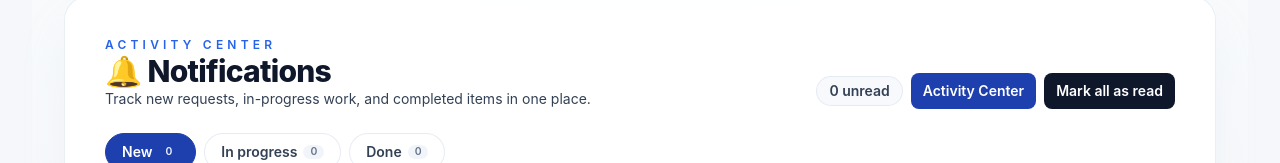
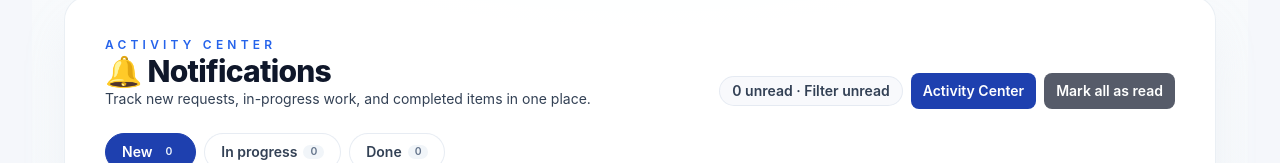
Before and after one commit to Amidoukone/Teranga, a React (Create React App) app in the folder frontend/: page /notifications in a window 1280 px wide. Shown: the part 137-300 px from the top of the page. Built offline with nearby package versions, Linux system fonts and the light colour scheme; no server answers; sample sign-in values are in the browser's storage.

Commit message:
Fixing some bugs in notification page

```diff
--- a/frontend/src/i18n/locales/en.js
+++ b/frontend/src/i18n/locales/en.js
@@ -2754,6 +2754,8 @@ const en = {
       "Track new requests, in-progress work, and completed items in one place.",
     unreadCount: "{{count}} unread",
     unreadCount_other: "{{count}} unread",
+    filterUnread: "Filter unread",
+    resetUnreadFilter: "Reset filter",
     markAllRead: "Mark all as read",
     tabs: {
       new: "New",
--- a/frontend/src/i18n/locales/fr.js
+++ b/frontend/src/i18n/locales/fr.js
@@ -2766,6 +2766,8 @@ const fr = {
       "Suivez les nouvelles demandes, celles en cours et celles terminées en un seul endroit.",
     unreadCount: "{{count}} non lue",
     unreadCount_other: "{{count}} non lues",
+    filterUnread: "Filtrer non lues",
+    resetUnreadFilter: "Réinitialiser filtre",
     markAllRead: "Tout marquer comme lu",
     tabs: {
       new: "Nouvelles",
--- a/frontend/src/pages/NotificationsPage.jsx
+++ b/frontend/src/pages/NotificationsPage.jsx
@@ -7,9 +7,12 @@ import {
   markAllNotificationsRead,
   markNotificationRead,
 } from "../services/notifications";
+import { getLocalUser } from "../services/auth";
 import PaginationBar from "../components/PaginationBar";
 import { useLocale } from "../i18n/useLocale";
 import { formatStatus } from "../utils/labels";
+import { normalizeRole } from "../utils/role";
+import { notify } from "../utils/notify";
 
 const PROGRESS_TABS = [
   { key: "new", labelKey: "notifications.tabs.new" },
@@ -21,11 +24,18 @@ export default function NotificationsPage() {
   const { t } = useTranslation();
   const { formatDate } = useLocale();
   const navigate = useNavigate();
+  const currentUserRole = useMemo(
+    () => normalizeRole(getLocalUser()?.role),
+    []
+  );
 
   const [progress, setProgress] = useState("new");
+  const [statusFilter, setStatusFilter] = useState("all");
   const [items, setItems] = useState([]);
   const [summary, setSummary] = useState({ unread: 0, byProgress: {} });
   const [loading, setLoading] = useState(false);
+  const [markingAll, setMarkingAll] = useState(false);
+  const [markingOneIds, setMarkingOneIds] = useState({});
   const [page, setPage] = useState(1);
   const [pageSize, setPageSize] = useState(10);
   const [pagination, setPagination] = useState({ page: 1, limit: 10, total: 0 });
@@ -47,6 +57,7 @@ export default function NotificationsPage() {
       setLoading(true);
       const data = await getNotifications({
         progress,
+        status: statusFilter === "all" ? undefined : statusFilter,
         page,
         limit: pageSize,
       });
@@ -67,7 +78,7 @@ export default function NotificationsPage() {
     } finally {
       setLoading(false);
     }
-  }, [page, pageSize, progress]);
+  }, [page, pageSize, progress, statusFilter]);
 
   useEffect(() => {
     loadSummary();
@@ -91,7 +102,7 @@ export default function NotificationsPage() {
 
   useEffect(() => {
     setPage(1);
-  }, [progress, pageSize]);
+  }, [progress, statusFilter, pageSize]);
 
   const totalItems = useMemo(
     () => pagination?.total ?? pagination?.count ?? items.length,
@@ -138,41 +149,90 @@ export default function NotificationsPage() {
 
   const handleMarkRead = useCallback(
     async (id) => {
+      if (!id || markingOneIds[id]) return;
       try {
+        setMarkingOneIds((prev) => ({ ...prev, [id]: true }));
         await markNotificationRead(id);
         setItems((prev) =>
           prev.map((n) => (n.id === id ? { ...n, status: "read" } : n))
         );
-        await loadSummary();
+        await Promise.all([loadSummary(), loadItems()]);
+        notify(
+          t("notifications.markReadSuccess", {
+            defaultValue: "Notification marquée comme lue.",
+          }),
+          { type: "success" }
+        );
         if (typeof window !== "undefined") {
           window.dispatchEvent(new Event("notifications:refresh"));
         }
       } catch (e) {
         console.error("❌ mark notification read:", e);
+        notify(
+          t("notifications.markReadError", {
+            defaultValue: "Impossible de marquer cette notification comme lue.",
+          }),
+          { type: "error" }
+        );
+      } finally {
+        setMarkingOneIds((prev) => {
+          const next = { ...prev };
+          delete next[id];
+          return next;
+        });
       }
     },
-    [loadSummary]
+    [loadItems, loadSummary, markingOneIds, t]
   );
 
   const handleMarkAllRead = useCallback(async () => {
+    if (markingAll) return;
+    if ((summary.unread || 0) <= 0) {
+      notify(
+        t("notifications.nothingToMark", {
+          defaultValue: "Aucune notification non lue à marquer.",
+        }),
+        { type: "info" }
+      );
+      return;
+    }
+
     try {
+      setMarkingAll(true);
       await markAllNotificationsRead();
       setItems((prev) => prev.map((n) => ({ ...n, status: "read" })));
-      await loadSummary();
+      await Promise.all([loadSummary(), loadItems()]);
+      notify(
+        t("notifications.markAllReadSuccess", {
+          defaultValue: "Toutes les notifications sont maintenant lues.",
+        }),
+        { type: "success" }
+      );
       if (typeof window !== "undefined") {
         window.dispatchEvent(new Event("notifications:refresh"));
       }
     } catch (e) {
       console.error("❌ mark all notifications read:", e);
+      notify(
+        t("notifications.markAllReadError", {
+          defaultValue: "Erreur lors du marquage global des notifications.",
+        }),
+        { type: "error" }
+      );
+    } finally {
+      setMarkingAll(false);
     }
-  }, [loadSummary]);
+  }, [loadItems, loadSummary, markingAll, summary.unread, t]);
 
-  const resolveLink = useCallback((n) => {
+  const resolveLink = useCallback(
+    (n) => {
       if (!n) return "/dashboard";
       if (n.entityType === "order") return n.entityId ? `/orders/${n.entityId}` : "/orders";
       if (n.entityType === "project") return n.entityId ? `/projects/${n.entityId}` : "/projects";
       if (n.entityType === "task") return "/tasks";
-    if (n.entityType === "service") return "/services";
+      if (n.entityType === "service") {
+        return currentUserRole === "agent" ? "/agent/services" : "/services";
+      }
       if (n.entityType === "evidence") {
         const taskId = n?.metadata?.taskId;
         const orderId = n?.metadata?.orderId;
@@ -180,7 +240,9 @@ export default function NotificationsPage() {
         if (orderId) return `/orders/${orderId}`;
       }
       return "/dashboard";
-  }, []);
+    },
+    [currentUserRole]
+  );
 
   return (
     <div className="app-page-wrap">
@@ -199,9 +261,28 @@ export default function NotificationsPage() {
           </div>
 
           <div className="flex flex-wrap items-center gap-2">
-            <span className="app-toolbar-pill">
-              {t("notifications.unreadCount", { count: summary.unread || 0 })}
-            </span>
+            <button
+              type="button"
+              onClick={() =>
+                setStatusFilter((prev) => (prev === "unread" ? "all" : "unread"))
+              }
+              className={[
+                "app-toolbar-pill transition",
+                statusFilter === "unread"
+                  ? "ring-2 ring-primary/40 bg-primary/10 text-primary"
+                  : "",
+              ].join(" ")}
+              title={
+                statusFilter === "unread"
+                  ? t("notifications.resetUnreadFilter")
+                  : t("notifications.filterUnread")
+              }
+            >
+              {t("notifications.unreadCount", { count: summary.unread || 0 })} ·{" "}
+              {statusFilter === "unread"
+                ? t("notifications.resetUnreadFilter")
+                : t("notifications.filterUnread")}
+            </button>
             <button
               onClick={() => navigate("/activities")}
               className="app-btn-primary"
@@ -210,9 +291,17 @@ export default function NotificationsPage() {
             </button>
             <button
               onClick={handleMarkAllRead}
-              className="app-btn-neutral"
+              disabled={markingAll || (summary.unread || 0) <= 0}
+              className={[
+                "app-btn-neutral",
+                markingAll || (summary.unread || 0) <= 0
+                  ? "opacity-60 cursor-not-allowed"
+                  : "",
+              ].join(" ")}
             >
-              {t("notifications.markAllRead")}
+              {markingAll
+                ? t("common.loading", { defaultValue: "Chargement..." })
+                : t("notifications.markAllRead")}
             </button>
           </div>
         </div>
@@ -352,10 +441,14 @@ export default function NotificationsPage() {
                     </button>
                     {n.status !== "read" && (
                       <button
+                        type="button"
                         onClick={() => handleMarkRead(n.id)}
+                        disabled={Boolean(markingOneIds[n.id])}
                         className="app-btn-soft"
                       >
-                        {t("notifications.markRead")}
+                        {markingOneIds[n.id]
+                          ? t("common.loading", { defaultValue: "Chargement..." })
+                          : t("notifications.markRead")}
                       </button>
                     )}
                   </div>
```
Lines whose indentation alone changed are shown as unchanged.
